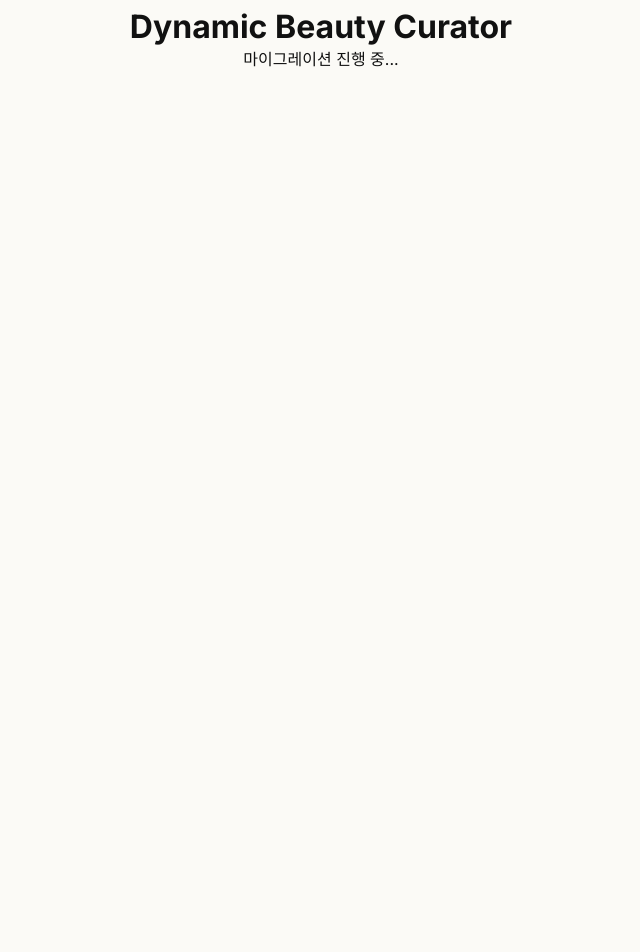
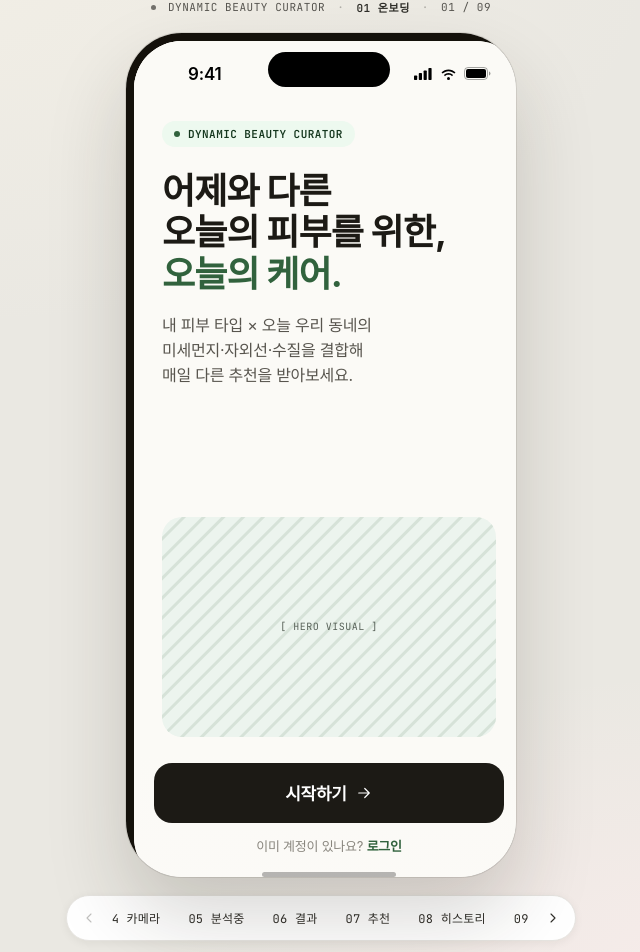
Before and after one commit to tpgus72513/Dynamic-Beauty-Curator, a React (Vite) app in the folder frontend/: page / in a window 1280 px wide. Shown: the part 33-985 px from the top of the page, without its empty margins (319-959 px from the left). Before the commit the page ends 800 px from the top, so only its background shows below. Built offline with nearby package versions, Linux system fonts and the light colour scheme; a web font is replaced by a local one.

Commit message:
Day 4 Phase 5: migrate app.jsx → App.jsx, wire entry (migration complete)

```diff
--- a/frontend/src/App.jsx
+++ b/frontend/src/App.jsx
@@ -1,8 +1,179 @@
+// src/App.jsx — App shell, router, AppContext
+
+import { useState, useEffect, useMemo, useRef } from 'react';
+import { IconChevL, IconChevR } from './icons';
+import { IOSStatusBar } from './ios-frame';
+import { ENV_DATA } from './data';
+import { ScreenOnboarding, ScreenSkinSetup, ScreenHome, ScreenCamera } from './screens-1-4';
+import { ScreenAnalyzing, ScreenResult, ScreenRecommendations, ScreenHistory, ScreenMyPage } from './screens-5-9';
+
+// ─── Defaults ─────────────────────────────────────────────
+const TWEAK_DEFAULTS = {
+  palette: 'sage',
+  showDevNav: true,
+  skinPreset: 'dry_sensitive',
+  envPreset: 'bad_day',
+};
+
+// ─── Screen registry ──────────────────────────────────────
+const SCREENS = [
+  { id: 'onboarding',      label: '01 온보딩',   Component: ScreenOnboarding },
+  { id: 'skin-setup',      label: '02 피부설정', Component: ScreenSkinSetup },
+  { id: 'home',            label: '03 홈',       Component: ScreenHome },
+  { id: 'camera',          label: '04 카메라',   Component: ScreenCamera },
+  { id: 'analyzing',       label: '05 분석중',   Component: ScreenAnalyzing },
+  { id: 'result',          label: '06 결과',     Component: ScreenResult },
+  { id: 'recommendations', label: '07 추천',     Component: ScreenRecommendations },
+  { id: 'history',         label: '08 히스토리', Component: ScreenHistory },
+  { id: 'mypage',          label: '09 마이',     Component: ScreenMyPage },
+];
+
+// ─── Env preset variations ────────────────────────────────
+function buildEnv(preset) {
+  const base = { ...ENV_DATA };
+  if (preset === 'clean') {
+    return { ...base,
+      pm25: { value: 22, label: '좋음',  level: 'good', unit: '㎍/㎥' },
+      uv:   { value: 3,  label: '낮음',  level: 'good', unit: 'UVI' },
+      water:{ value: '양호', label: '양호', level: 'good', unit: '' },
+    };
+  }
+  if (preset === 'uv_extreme') {
+    return { ...base,
+      pm25: { value: 45, label: '보통',     level: 'mid',  unit: '㎍/㎥' },
+      uv:   { value: 9,  label: '매우높음', level: 'vbad', unit: 'UVI' },
+    };
+  }
+  return base;
+}
+
+// ─── App root ─────────────────────────────────────────────
 function App() {
+  const tweaks = TWEAK_DEFAULTS;
+
+  const [route, setRoute] = useState('onboarding');
+  const nav = useMemo(() => ({ go: (r) => setRoute(r) }), []);
+
+  const [permissions, setPermissions] = useState({ location: false, camera: false });
+  const [skinProfile, setSkinProfile] = useState({
+    type: tweaks.skinPreset || 'dry_sensitive',
+    concerns: ['redness', 'dry'],
+  });
+  const [lastAnalysis, setLastAnalysis] = useState(null);
+  const env = useMemo(() => buildEnv(tweaks.envPreset), [tweaks.envPreset]);
+
+  const ctx = {
+    permissions, skinProfile, lastAnalysis, env,
+    set: (patch) => {
+      if ('permissions' in patch) setPermissions(patch.permissions);
+      if ('skinProfile' in patch) setSkinProfile(patch.skinProfile);
+      if ('lastAnalysis' in patch) setLastAnalysis(patch.lastAnalysis);
+    },
+  };
+
+  const curScreen = SCREENS.find(s => s.id === route);
+  const idx = SCREENS.findIndex(s => s.id === route);
+  const Component = curScreen?.Component;
+
   return (
-    <div style={{ padding: 40, textAlign: 'center' }}>
-      <h1>Dynamic Beauty Curator</h1>
-      <p>마이그레이션 진행 중...</p>
+    <div className="stage">
+      <div className="stage-inner">
+        <div className="label-bar">
+          <span className="dot"/>
+          <span>DYNAMIC BEAUTY CURATOR</span>
+          <span style={{ opacity: 0.4 }}>·</span>
+          <span className="name">{curScreen?.label}</span>
+          <span style={{ opacity: 0.4 }}>·</span>
+          <span>{String(idx + 1).padStart(2, '0')} / {String(SCREENS.length).padStart(2, '0')}</span>
+        </div>
+
+        <PhoneFrame palette={tweaks.palette}>
+          {Component
+            ? <Component key={route} ctx={ctx} nav={nav}/>
+            : <div style={{ padding: 24 }}>화면을 찾을 수 없습니다.</div>}
+        </PhoneFrame>
+
+        {tweaks.showDevNav && (
+          <DevNav screens={SCREENS} current={route} onGo={nav.go}/>
+        )}
+      </div>
+    </div>
+  );
+}
+
+// ─── Phone frame wrapper ──────────────────────────────────
+function PhoneFrame({ children, palette }) {
+  return (
+    <div className={`palette-${palette}`} style={{ position: 'relative' }}>
+      <div style={{
+        width: 390, height: 844,
+        borderRadius: 56, overflow: 'hidden',
+        position: 'relative',
+        background: 'var(--bg)',
+        boxShadow: '0 40px 80px rgba(40,32,20,0.18), 0 0 0 1px rgba(40,32,20,0.10), inset 0 0 0 8px #14110b',
+      }}>
+        <div style={{
+          position: 'absolute', inset: 8,
+          borderRadius: 48,
+          overflow: 'hidden',
+          background: 'var(--bg)',
+        }} className="app-root">
+          <div style={{ position: 'absolute', top: 0, left: 0, right: 0, zIndex: 100, pointerEvents: 'none' }}>
+            <IOSStatusBar dark={false}/>
+          </div>
+          <div style={{
+            position: 'absolute', top: 11, left: '50%', transform: 'translateX(-50%)',
+            width: 122, height: 35, borderRadius: 24, background: '#000', zIndex: 110,
+          }}/>
+          <div style={{
+            position: 'absolute', bottom: 0, left: 0, right: 0, zIndex: 110,
+            height: 28, display: 'flex', justifyContent: 'center', alignItems: 'flex-end',
+            paddingBottom: 8, pointerEvents: 'none',
+          }}>
+            <div style={{ width: 134, height: 5, borderRadius: 100, background: 'rgba(0,0,0,0.28)' }}/>
+          </div>
+          <div style={{ position: 'absolute', inset: 0 }}>
+            {children}
+          </div>
+        </div>
+      </div>
+    </div>
+  );
+}
+
+// ─── Dev nav ──────────────────────────────────────────────
+function DevNav({ screens, current, onGo }) {
+  const idx = screens.findIndex(s => s.id === current);
+  const scrollRef = useRef(null);
+
+  useEffect(() => {
+    if (!scrollRef.current) return;
+    const btn = scrollRef.current.querySelector('.active');
+    if (btn) {
+      const parent = scrollRef.current;
+      const off = btn.offsetLeft - parent.offsetWidth / 2 + btn.offsetWidth / 2;
+      parent.scrollTo({ left: off, behavior: 'smooth' });
+    }
+  }, [current]);
+
+  return (
+    <div className="dev-nav" style={{ maxWidth: 560 }}>
+      <button className="arrow" disabled={idx === 0}
+        onClick={() => onGo(screens[Math.max(0, idx - 1)].id)}>
+        <IconChevL size={16}/>
+      </button>
+      <div ref={scrollRef} style={{ display: 'flex', gap: 4, overflowX: 'auto', scrollbarWidth: 'none', maxWidth: 420 }}>
+        {screens.map(s => (
+          <button key={s.id} className={current === s.id ? 'active' : ''}
+            onClick={() => onGo(s.id)} style={{ whiteSpace: 'nowrap', flexShrink: 0 }}>
+            {s.label}
+          </button>
+        ))}
+      </div>
+      <button className="arrow" disabled={idx === screens.length - 1}
+        onClick={() => onGo(screens[Math.min(screens.length - 1, idx + 1)].id)}>
+        <IconChevR size={16}/>
+      </button>
     </div>
   );
 }
```
